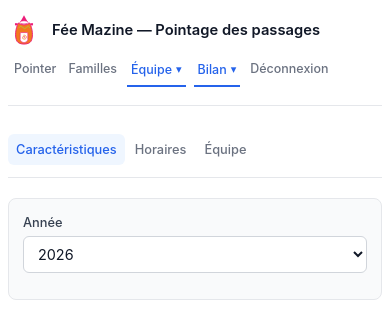
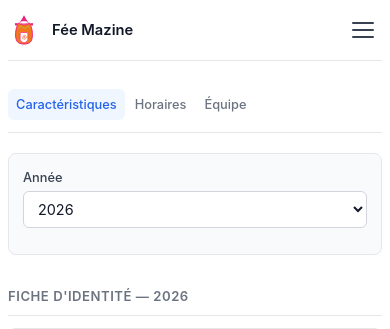
Before and after one commit to Tipikart/feemazine, a FastAPI app: page /bilan/fiche in a window 390 px wide. Shown: the top 329 px of the page. Run offline with FastAPI, Linux system fonts and the light colour scheme; the visitor is signed in with stand-in values (Sample User, id 1); parts of the project's set-up code (start-up, migrations or seed data) failed here and were passed over.

Commit message:
fix: menu hamburger mobile — remplace la nav cassée sur petit écran
- Bouton hamburger 3 barres visible uniquement sous 768px
- Nav masquée par défaut, s'ouvre en vertical au tap
- Dropdowns (Équipe, Bilan) s'ouvrent au tap avec sous-items indentés
- Déconnexion séparée visuellement en bas du menu
- Titre raccourci à "Fée Mazine" (sans "Pointage des passages")

Co-Authored-By: Claude Opus 4.6 <noreply@anthropic.com>

```diff
--- a/static/style.css
+++ b/static/style.css
@@ -201,6 +201,26 @@ input:disabled { background: var(--gris-50); color: var(--gris-500); }
     width: 38px;
     height: 38px;
     flex-shrink: 0;
+}
+
+/* Hamburger — hidden on desktop */
+.hamburger {
+    display: none;
+    background: none;
+    border: none;
+    cursor: pointer;
+    padding: 8px;
+    margin-left: auto;
+    flex-direction: column;
+    gap: 5px;
+}
+.hamburger span {
+    display: block;
+    width: 22px;
+    height: 2px;
+    background: var(--gris-700);
+    border-radius: 2px;
+    transition: transform 0.2s, opacity 0.2s;
 }
 
 .entete nav {
@@ -1178,32 +1198,66 @@ details summary:hover { color: var(--bleu); }
 
     h1 { font-size: 1rem; }
 
-    /* En-tete : nav en dessous du logo */
+    /* Hamburger menu mobile */
+    .hamburger { display: flex; }
+
     .entete {
         flex-direction: column;
         align-items: stretch;
-        gap: 8px;
+        gap: 0;
         padding: 14px 0;
     }
 
+    .entete-marque {
+        justify-content: space-between;
+    }
+
+    .entete-marque .logo {
+        width: 32px;
+        height: 32px;
+    }
+
     .entete nav {
-        overflow-x: auto;
-        -webkit-overflow-scrolling: touch;
+        display: none;
+        flex-direction: column;
         gap: 0;
-        padding-bottom: 4px;
+        padding: 12px 0 4px;
+        border-top: 1px solid var(--gris-200);
+        margin-top: 12px;
+    }
+
+    .entete nav.nav-ouverte {
+        display: flex;
     }
 
     .entete nav a,
-    .nav-lien,
-    .nav-dropdown-bouton {
-        flex-shrink: 0;
-        font-size: 0.82rem;
-        padding: 8px 6px;
-        margin: 0 4px;
+    .nav-lien {
+        display: block;
+        font-size: 0.92rem;
+        padding: 12px 8px;
+        margin: 0;
+        border-bottom: none;
+        border-radius: var(--rayon);
+    }
+
+    .entete nav a:hover,
+    .nav-lien:hover {
+        background: var(--gris-50);
     }
 
     .nav-dropdown {
-        margin: 0 4px;
+        margin: 0;
+    }
+
+    .nav-dropdown-bouton {
+        display: block;
+        width: 100%;
+        text-align: left;
+        font-size: 0.92rem;
+        padding: 12px 8px;
+        margin: 0;
+        border-bottom: none;
+        border-radius: var(--rayon);
     }
 
     .nav-dropdown-contenu {
@@ -1211,14 +1265,15 @@ details summary:hover { color: var(--bleu); }
         box-shadow: none;
         border: none;
         border-radius: 0;
-        padding: 0;
+        padding: 0 0 0 16px;
         min-width: auto;
         display: none;
     }
 
     .nav-dropdown-contenu a {
-        padding: 6px 12px 6px 20px;
-        font-size: 0.8rem;
+        padding: 10px 8px;
+        font-size: 0.88rem;
+        border-bottom: none;
     }
 
     .nav-dropdown-contenu a.actif {
@@ -1226,13 +1281,14 @@ details summary:hover { color: var(--bleu); }
     }
 
     .nav-dropdown:focus-within .nav-dropdown-contenu,
-    .nav-dropdown-contenu:target {
+    .nav-dropdown.ouvert .nav-dropdown-contenu {
         display: block;
     }
 
-    .entete-marque .logo {
-        width: 32px;
-        height: 32px;
+    .lien-deconnexion {
+        margin-top: 8px;
+        padding-top: 12px;
+        border-top: 1px solid var(--gris-200);
     }
 
     /* Tableaux : scroll horizontal si trop larges */
--- a/templates/base.html
+++ b/templates/base.html
@@ -10,13 +10,15 @@
     <header class="entete">
         <div class="entete-marque">
             <img src="/static/logo.svg" alt="Logo Fée Mazine" class="logo">
-            <h1>Fée Mazine — Pointage des passages</h1>
+            <h1>Fée Mazine</h1>
+            <button class="hamburger" onclick="document.querySelector('.entete nav').classList.toggle('nav-ouverte')" aria-label="Menu">
+                <span></span><span></span><span></span>
+            </button>
         </div>
         <nav>
             <a href="/" class="nav-lien {{ 'actif' if actif == 'pointage' }}">Pointer</a>
             <a href="/cartes/" class="nav-lien {{ 'actif' if actif == 'cartes' }}">Familles</a>
 
-            <!-- Menu déroulant Fiche structure -->
             <div class="nav-dropdown">
                 <button class="nav-dropdown-bouton {{ 'actif' if actif == 'fiche_structure' }}">
                     Équipe
@@ -29,7 +31,6 @@
                 </div>
             </div>
 
-            <!-- Menu déroulant Bilan -->
             <div class="nav-dropdown">
                 <button class="nav-dropdown-bouton {{ 'actif' if actif in ('statistiques','importer','bilan','fiche_structure') }}">
                     Bilan
@@ -50,6 +51,16 @@
             <a href="/logout" class="lien-deconnexion">Déconnexion</a>
         </nav>
     </header>
+    <script>
+    document.querySelectorAll('.nav-dropdown-bouton').forEach(function(btn) {
+        btn.addEventListener('click', function(e) {
+            if (window.innerWidth <= 768) {
+                e.preventDefault();
+                btn.closest('.nav-dropdown').classList.toggle('ouvert');
+            }
+        });
+    });
+    </script>
 
     <main>
         {% if erreur %}<p class="message erreur">{{ erreur }}</p>{% endif %}
```
